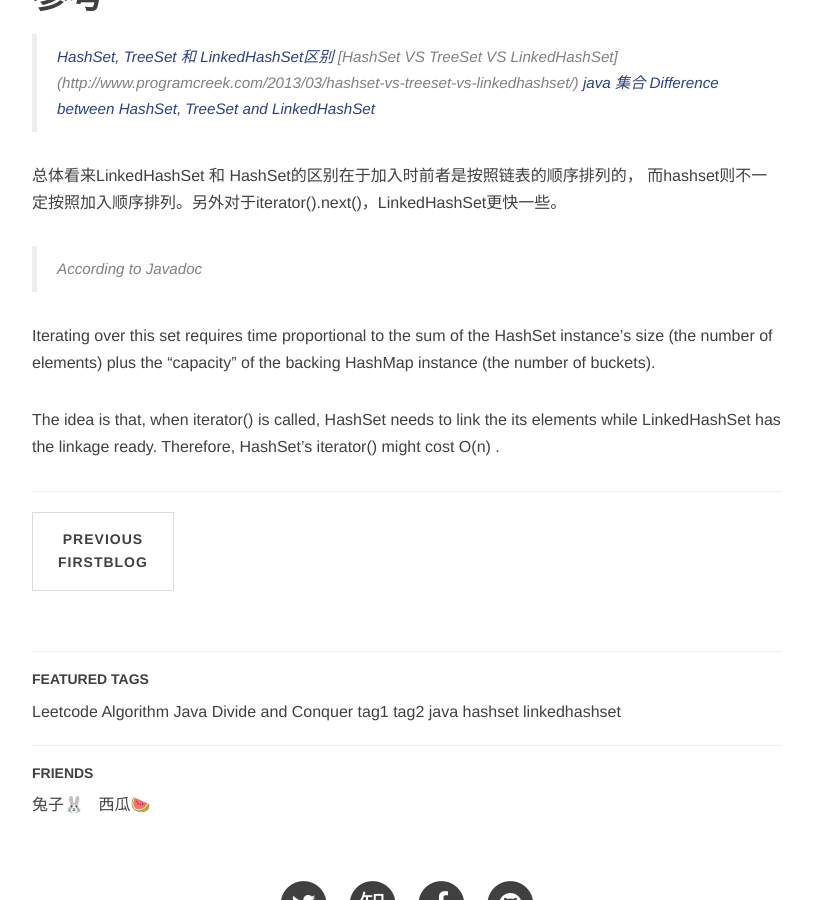
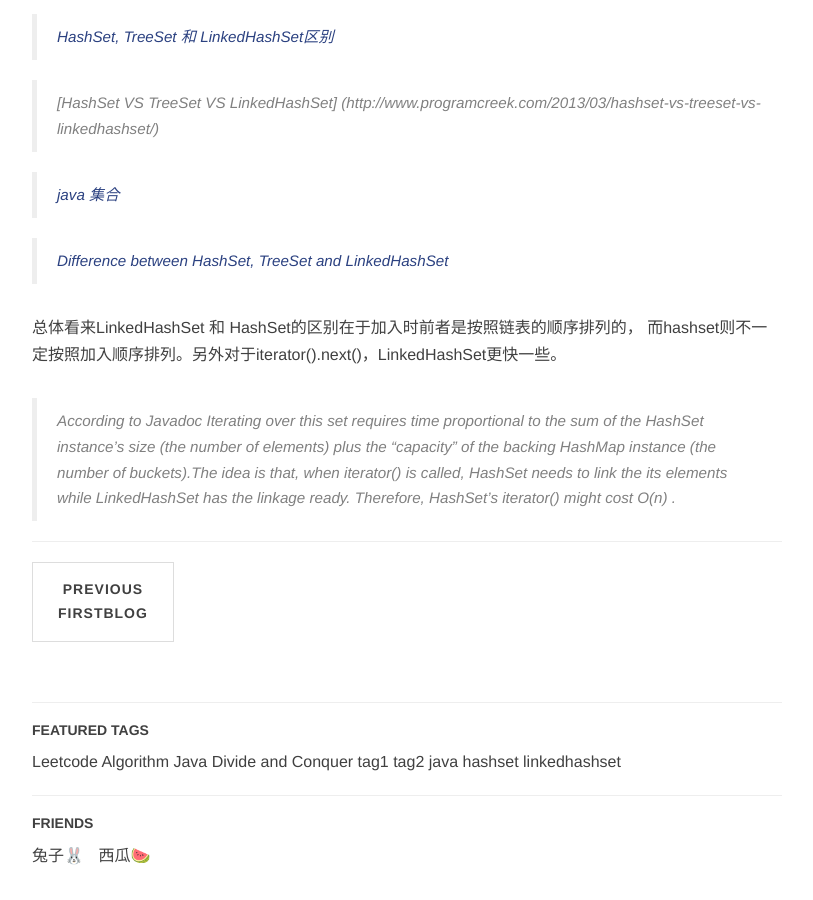
Before and after one commit to MelonTennis/MelonTennis.github.io, a Jekyll site: the page built from _posts/2016-12-18-LinkedHashSet.md, in a window 1280 px wide and 900 px high, scrolled down 723 px. Shown: the whole window, without its empty margins (233-1046 px from the left). Built offline with Jekyll 4.4.1, drawn with Linux system fonts in a browser that asks for light colours; nearby versions of some CDN libraries; library files that are not in the unit come from our copies; comment, search, counter and statistics services are not loaded.

Commit message:
linkedhashset

```diff
--- a/_posts/2016-12-18-LinkedHashSet.md
+++ b/_posts/2016-12-18-LinkedHashSet.md
@@ -8,21 +8,21 @@ tags: [java, hashset, linkedhashset]
 description: LinkedHashSet & HashSet
 catalog: true
 ---
-## HashSet 和 LinkedHashSet
+### HashSet 和 LinkedHashSet
 
 第一次接触到LinkedHashSet, LC381.Insert Delete GetRandom O(1) - Duplicates allowed
 如果用LinkedHashSet 150ms， 用HashSet就要 200ms...
 
-# 参考
+### 参考
 > [HashSet, TreeSet 和 LinkedHashSet区别](http://www.cnblogs.com/Terry-greener/archive/2011/12/02/2271707.html)
+
 > [HashSet VS TreeSet VS LinkedHashSet] (http://www.programcreek.com/2013/03/hashset-vs-treeset-vs-linkedhashset/)
+
 > [java 集合](http://liuzxc.github.io/blog/java-advance-05/)
+
 > [Difference between HashSet, TreeSet and LinkedHashSet](http://www.java67.com/2014/01/when-to-use-linkedhashset-vs-treeset-vs-hashset-java.html)
 
 总体看来LinkedHashSet 和 HashSet的区别在于加入时前者是按照链表的顺序排列的， 而hashset则不一定按照加入顺序排列。另外对于iterator().next()，LinkedHashSet更快一些。
 
 > According to Javadoc
-
-Iterating over this set requires time proportional to the sum of the HashSet instance's size (the number of elements) plus the "capacity" of the backing HashMap instance (the number of buckets).
-
-The idea is that, when iterator() is called, HashSet needs to link the its elements while LinkedHashSet has the linkage ready. Therefore, HashSet's iterator() might cost O(n) .
+> Iterating over this set requires time proportional to the sum of the HashSet instance's size (the number of elements) plus the "capacity" of the backing HashMap instance (the number of buckets).The idea is that, when iterator() is called, HashSet needs to link the its elements while LinkedHashSet has the linkage ready. Therefore, HashSet's iterator() might cost O(n) .
```
